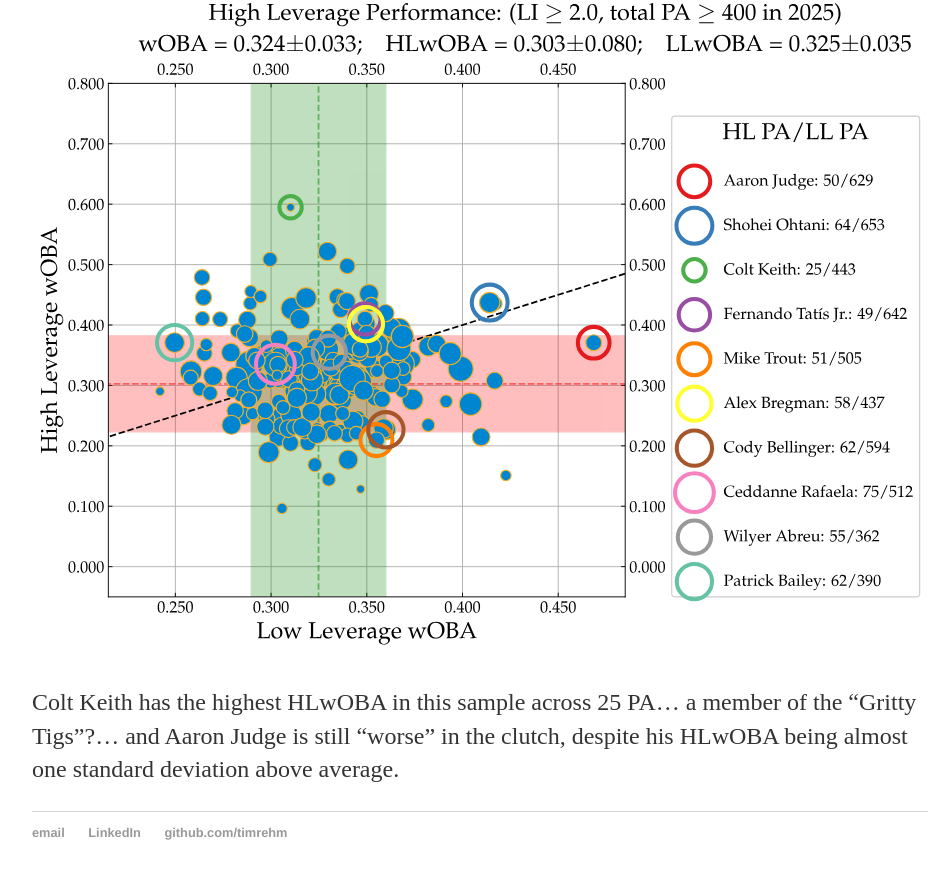
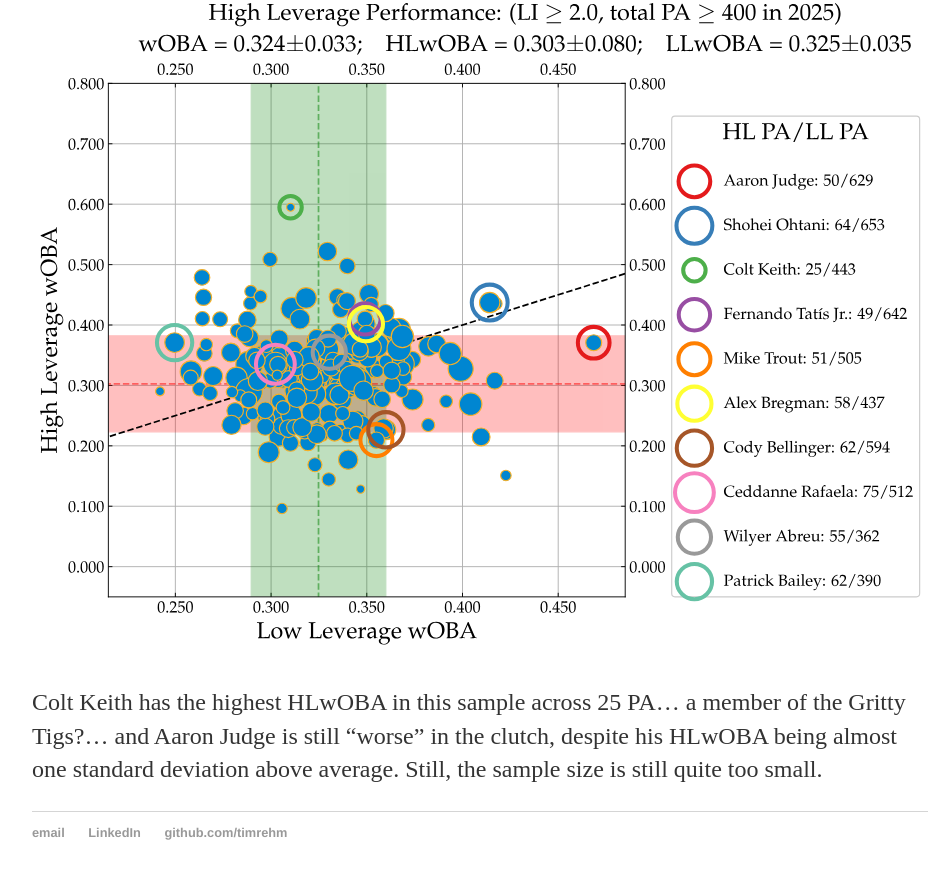
Before and after one commit to timrehm/timrehm.github.io, a Jekyll site: the page built from _posts/2026-5-24-leverage.md, in a window 1280 px wide and 900 px high, scrolled down 2876 px. Shown: the top 879 px of the window, without its empty margins (160-1111 px from the left). Built offline with Jekyll 4.4.1, drawn with Linux system fonts in a browser that asks for light colours.

Commit message:
Update 2026-5-24-leverage.md

```diff
--- a/_posts/2026-5-24-leverage.md
+++ b/_posts/2026-5-24-leverage.md
@@ -25,4 +25,4 @@
   <img src="/plots/2025HLwOBA.svg" style="max-width: 100%; width: 100%;">
 </p>
 
-Colt Keith has the highest HLwOBA in this sample across 25 PA... a member of the "Gritty Tigs"?... and Aaron Judge is still "worse" in the clutch, despite his HLwOBA being almost one standard deviation above average.
+Colt Keith has the highest HLwOBA in this sample across 25 PA... a member of the Gritty Tigs?... and Aaron Judge is still "worse" in the clutch, despite his HLwOBA being almost one standard deviation above average. Still, the sample size is still quite too small.
```
